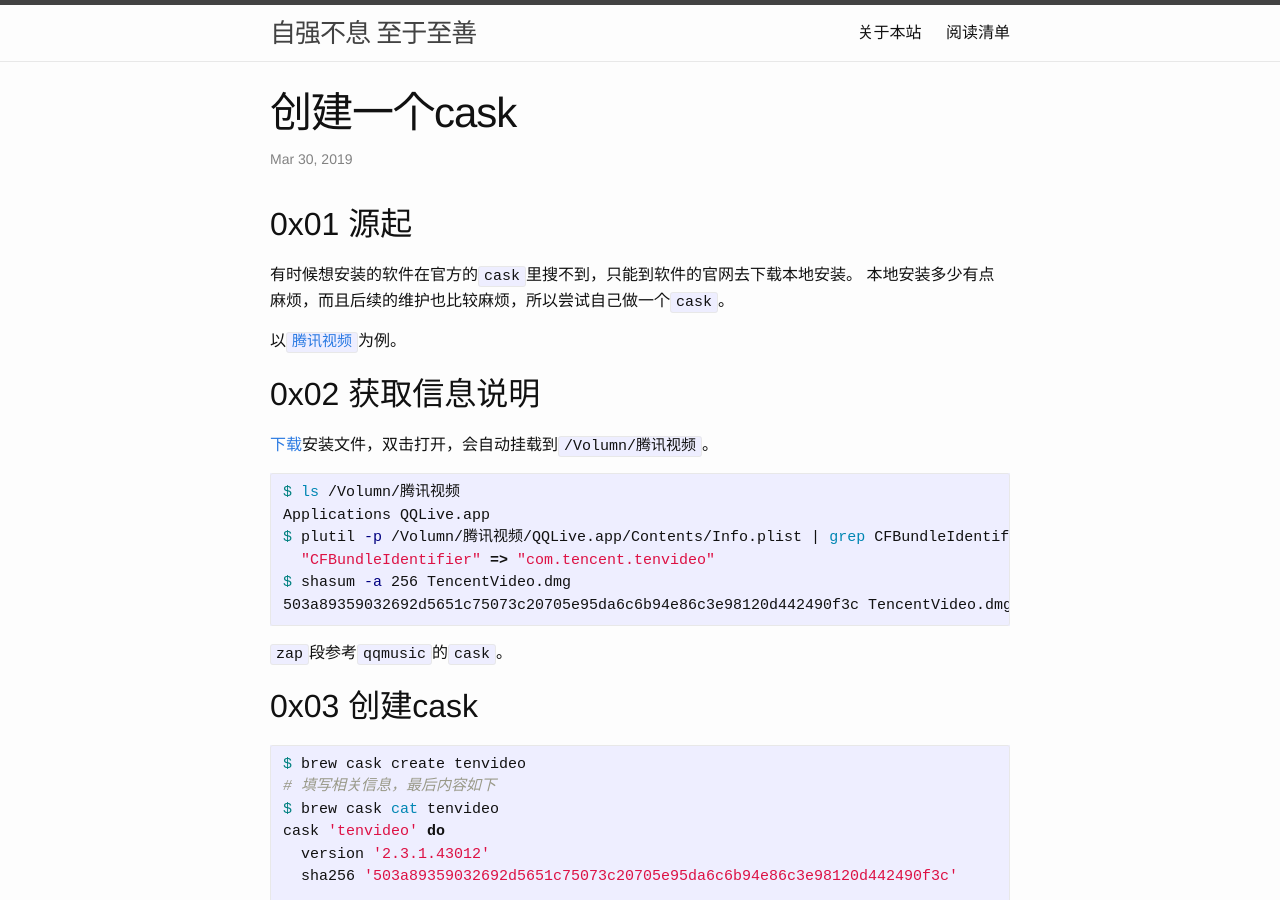
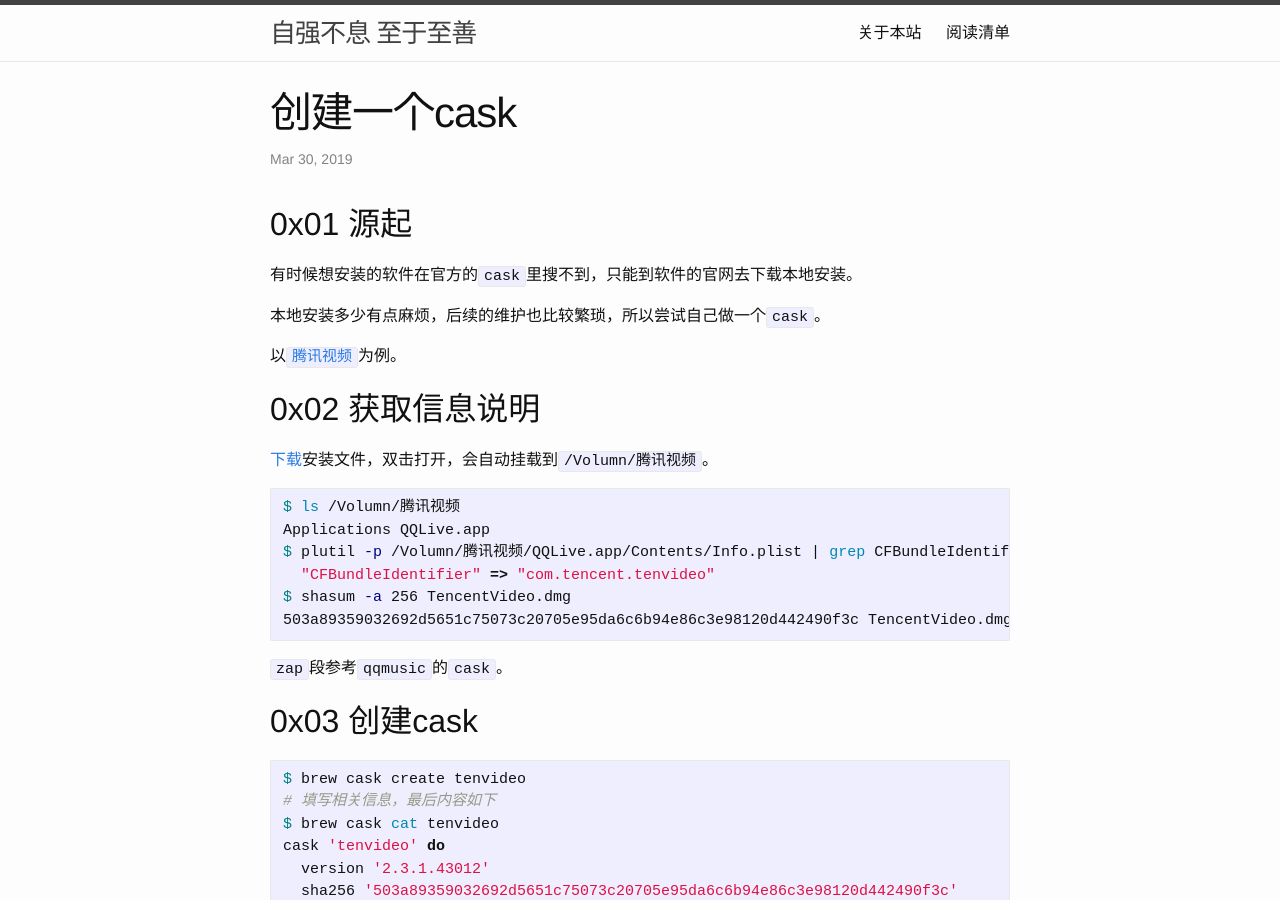
Before and after one commit to qingzhupig/qingzhupig.github.io, a Jekyll site: the page built from _posts/2019-03-30-create-a-brew-cask.md, in a window 1280 px wide and 900 px high. Built offline with Jekyll 4.4.1, drawn with Linux system fonts in a browser that asks for light colours.

Commit message:
update post for cask

```diff
--- a/_posts/2019-03-30-create-a-brew-cask.md
+++ b/_posts/2019-03-30-create-a-brew-cask.md
@@ -7,7 +7,8 @@ categories: brew, cask
 ## 0x01 源起
 
 有时候想安装的软件在官方的`cask`里搜不到，只能到软件的官网去下载本地安装。
-本地安装多少有点麻烦，而且后续的维护也比较麻烦，所以尝试自己做一个`cask`。
+
+本地安装多少有点麻烦，后续的维护也比较繁琐，所以尝试自己做一个`cask`。
 
 以[`腾讯视频`](http://v.qq.com/download.html#mac)为例。
 
```
